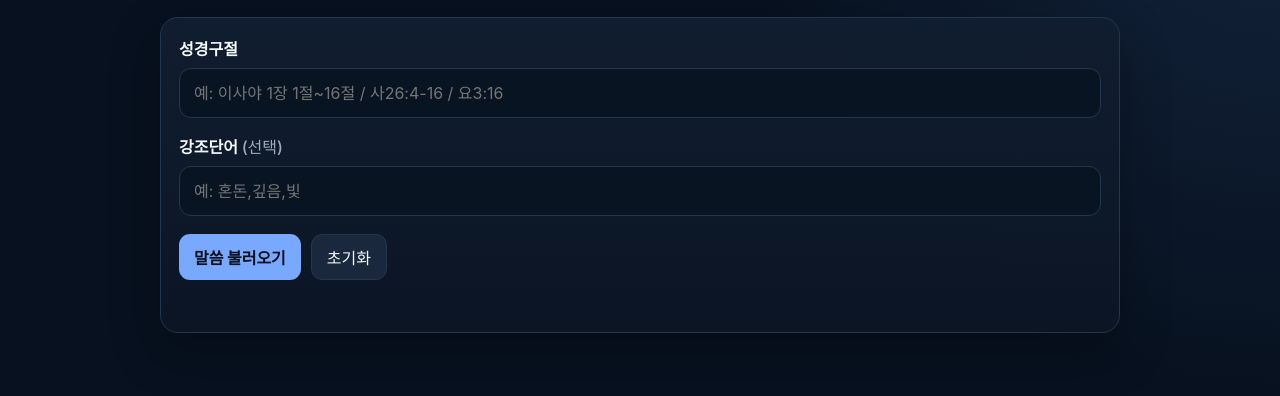
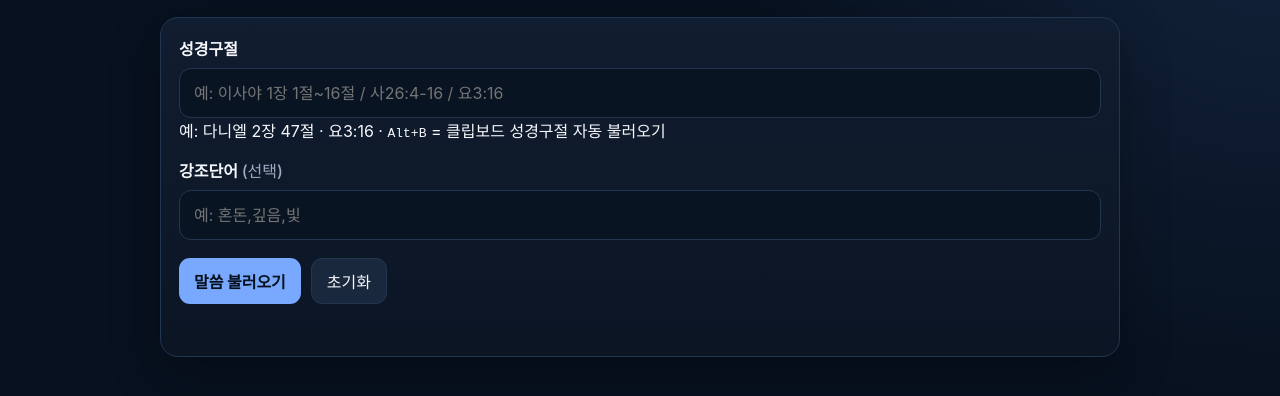
Before and after one commit to aimhighjb/bible-reformatter-web, a website: page index.html in a window 1280 px wide. Shown: the part 146-542 px from the top of the page. Drawn offline with Linux system fonts and the light colour scheme.

Commit message:
Add Alt+B shortcut hint and align title copy action

```diff
--- a/index.html
+++ b/index.html
@@ -21,6 +21,9 @@
       <label for="reference">성경구절</label>
       <input id="reference" autocomplete="off" spellcheck="false"
              placeholder="예: 이사야 1장 1절~16절 / 사26:4-16 / 요3:16" />
+      <div class="input-hint">
+        예: 다니엘 2장 47절 · 요3:16 · <kbd>Alt+B</kbd> = 클립보드 성경구절 자동 불러오기
+      </div>
 
       <label for="highlight">강조단어 <span class="muted">(선택)</span></label>
       <input id="highlight" autocomplete="off" spellcheck="false"
```
